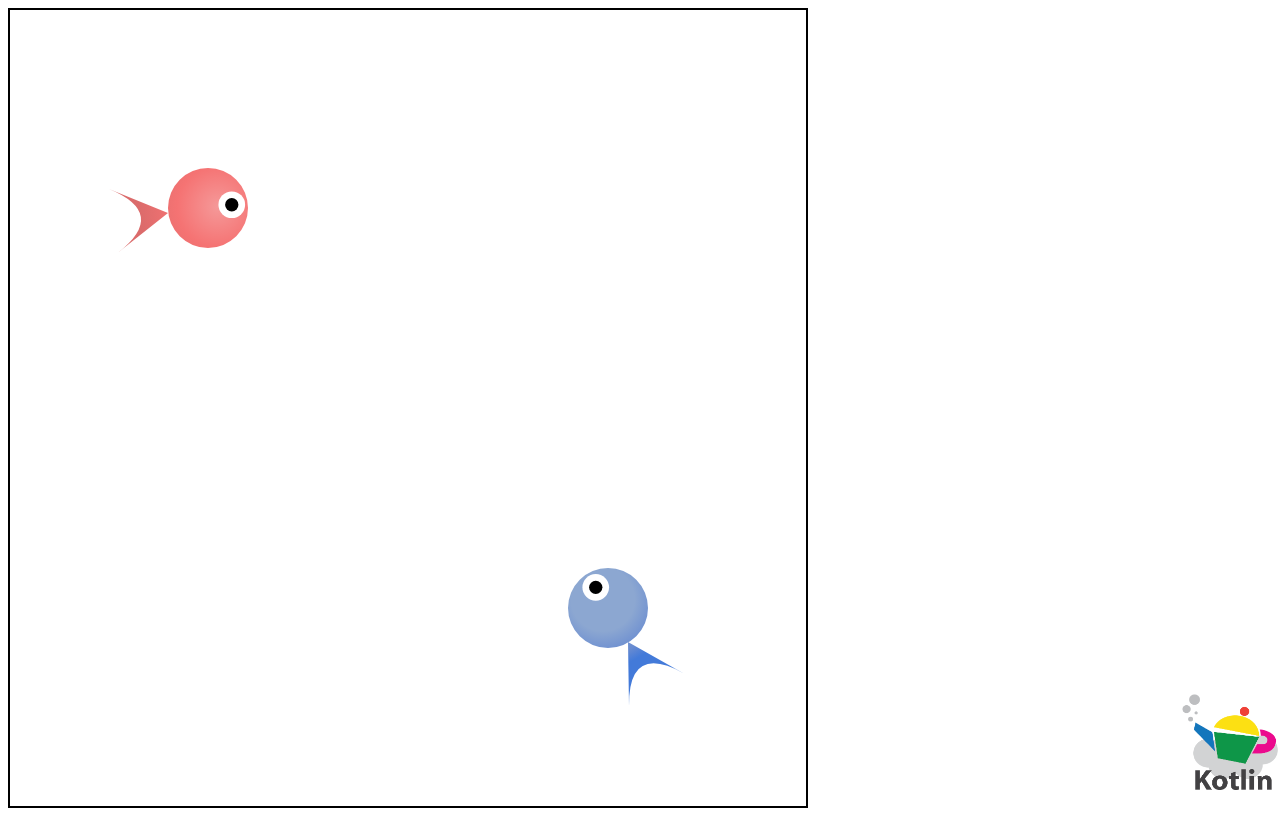
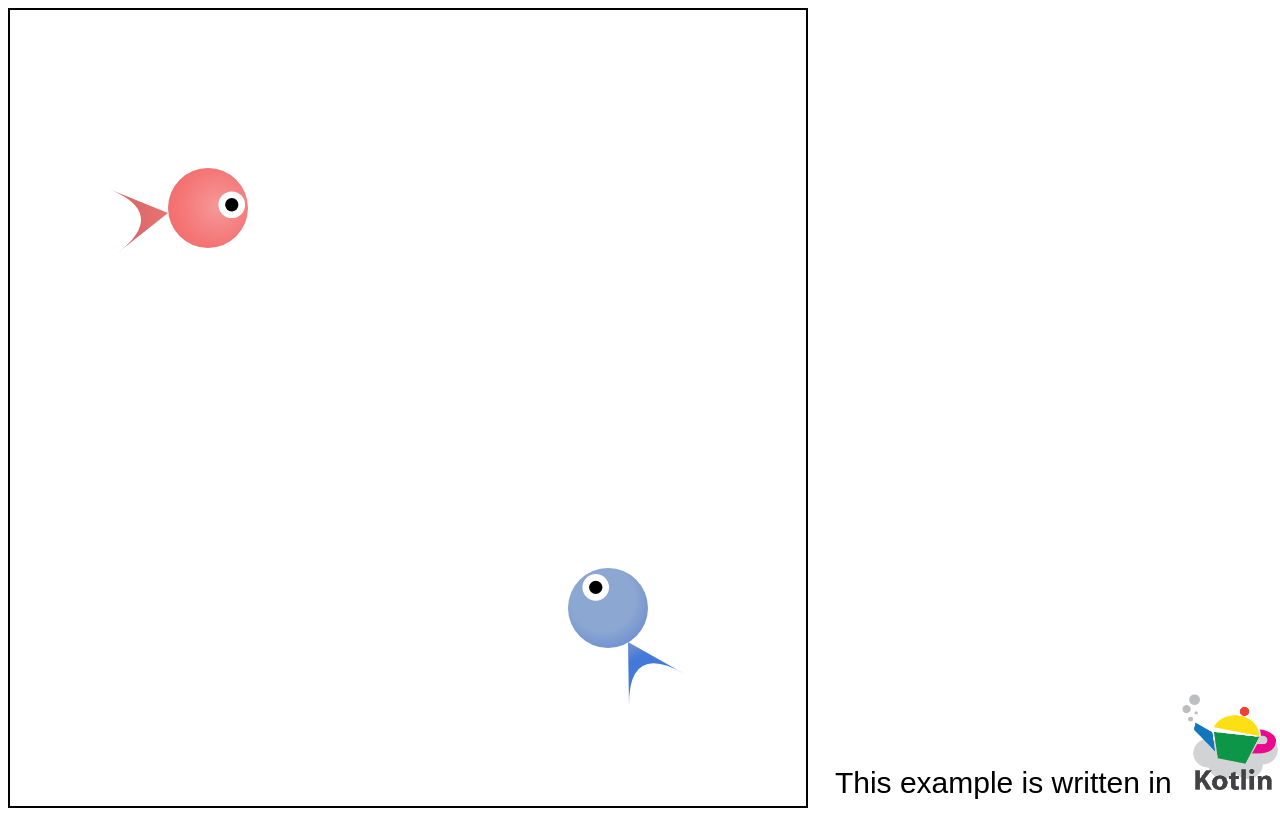
Before and after one commit to pTalanov/KotlinCreatures, a plain HTML site: page index.html in a window 1280 px wide. Drawn offline with nearby package versions, Linux system fonts and the light colour scheme.

Commit message:
Update footer

```diff
--- a/index.html
+++ b/index.html
@@ -11,6 +11,7 @@
 <canvas width="800" height="800"></canvas>
 
 <div id="logo">
+    This example is written in
     <a href="http://kotlin.jetbrains.org" target="_blank">
         <img id="logoimage" width="100" height="100" title="Kotlin" src="kotlinlogo2.png">
     </a>
```
